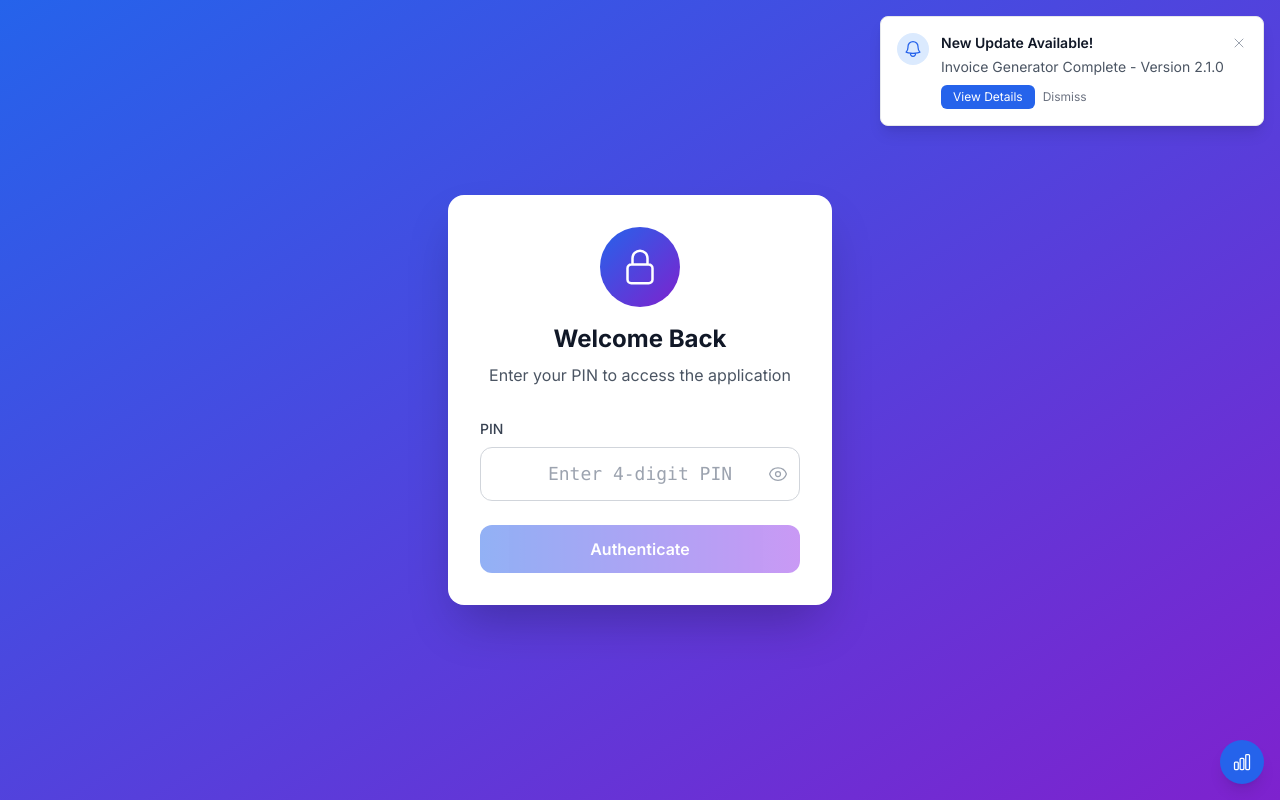
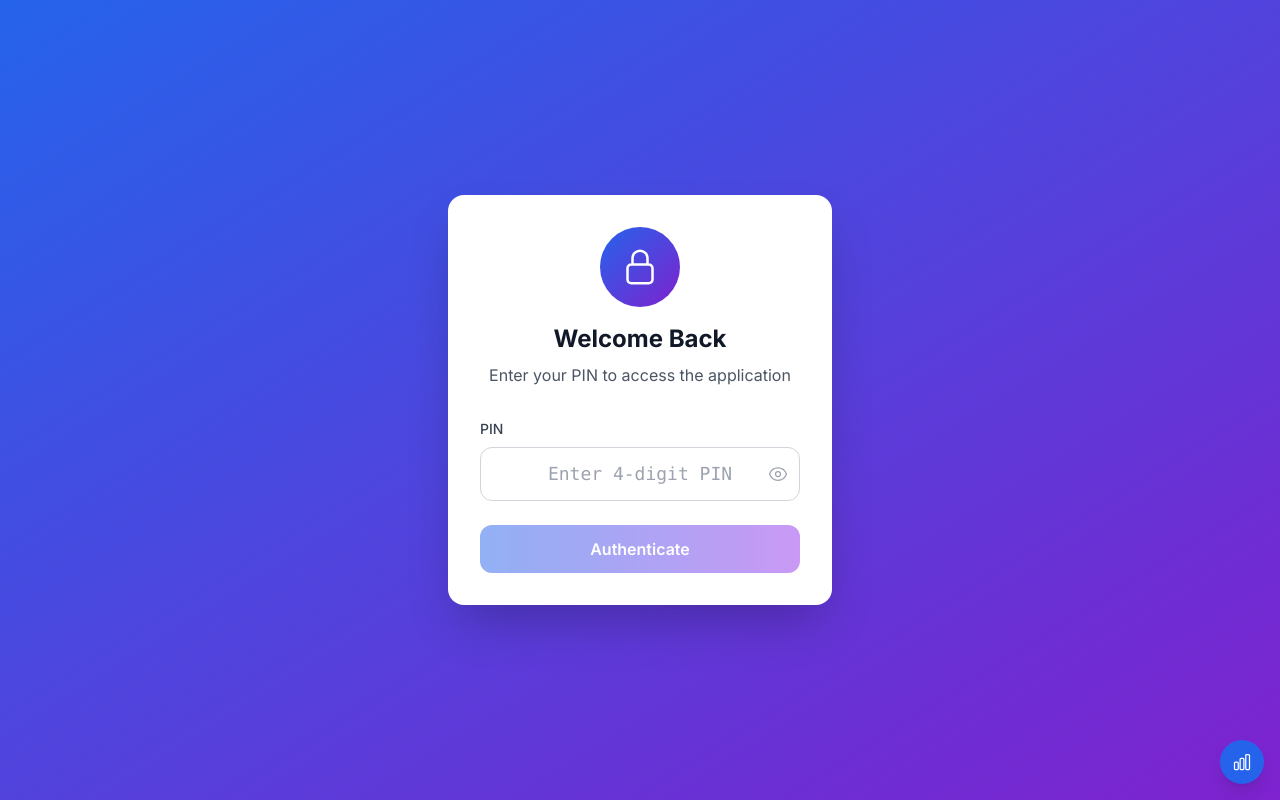
Before and after one commit to aayushjain-code/accounting-software, a Next.js app: page / in a window 1280 px wide. Built offline with nearby package versions, Linux system fonts and the light colour scheme.

Commit message:
fix: Temporarily disable UpdateNotificationWrapper to fix Vercel production build
- Commented out UpdateNotificationWrapper import and usage in layout
- Fixes production build failure in Vercel
- Maintains all other functionality
- Will re-enable after investigating the build issue

```diff
--- a/app/layout.tsx
+++ b/app/layout.tsx
@@ -5,7 +5,7 @@ import { Toaster } from "react-hot-toast";
 import Layout from "@/components/Layout";
 import { ErrorBoundary } from "@/components/ErrorBoundary";
 import { PerformanceMonitor } from "@/components/PerformanceMonitor";
-import { UpdateNotificationWrapper } from "@/components/UpdateNotificationWrapper";
+// import { UpdateNotificationWrapper } from "@/components/UpdateNotificationWrapper";
 
 const inter = Inter({ subsets: ["latin"] });
 
@@ -28,7 +28,7 @@ export default function RootLayout({
         <ErrorBoundary>
           <DatabaseLoader>
             <Layout>{children}</Layout>
-            <UpdateNotificationWrapper />
+            {/* <UpdateNotificationWrapper /> */}
             <Toaster position="top-right" />
             <PerformanceMonitor
               showDetails={process.env.NODE_ENV === "development"}
```
